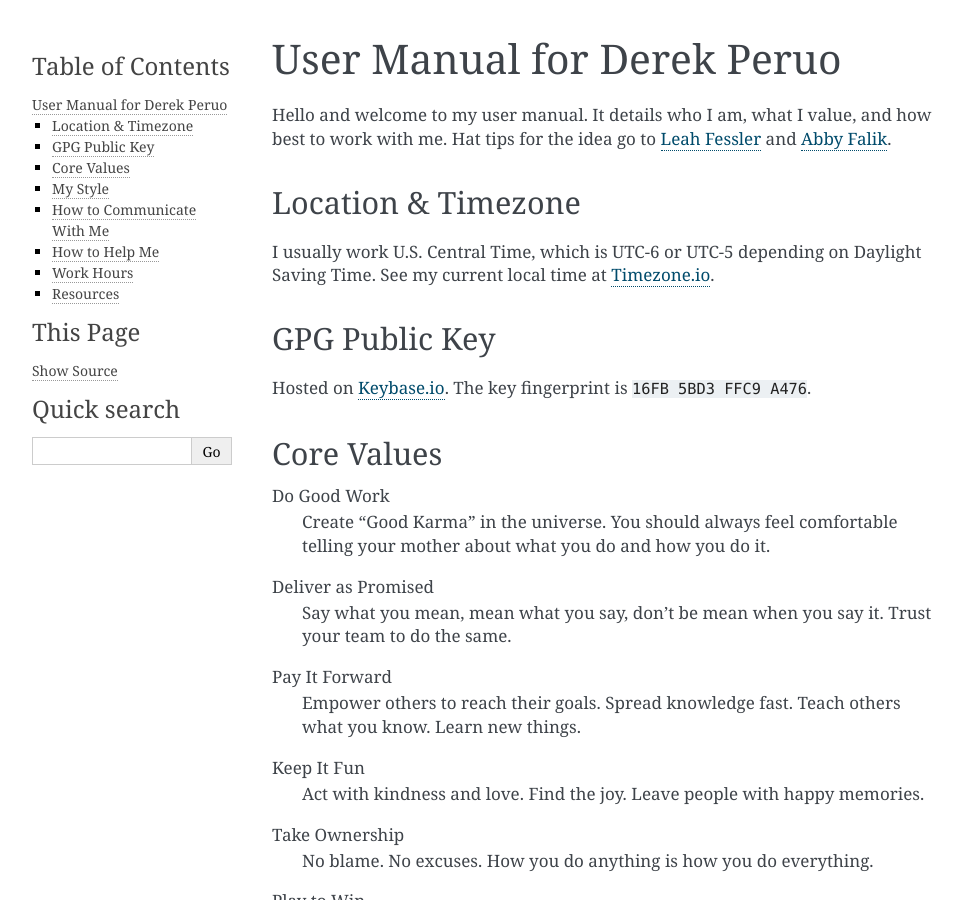
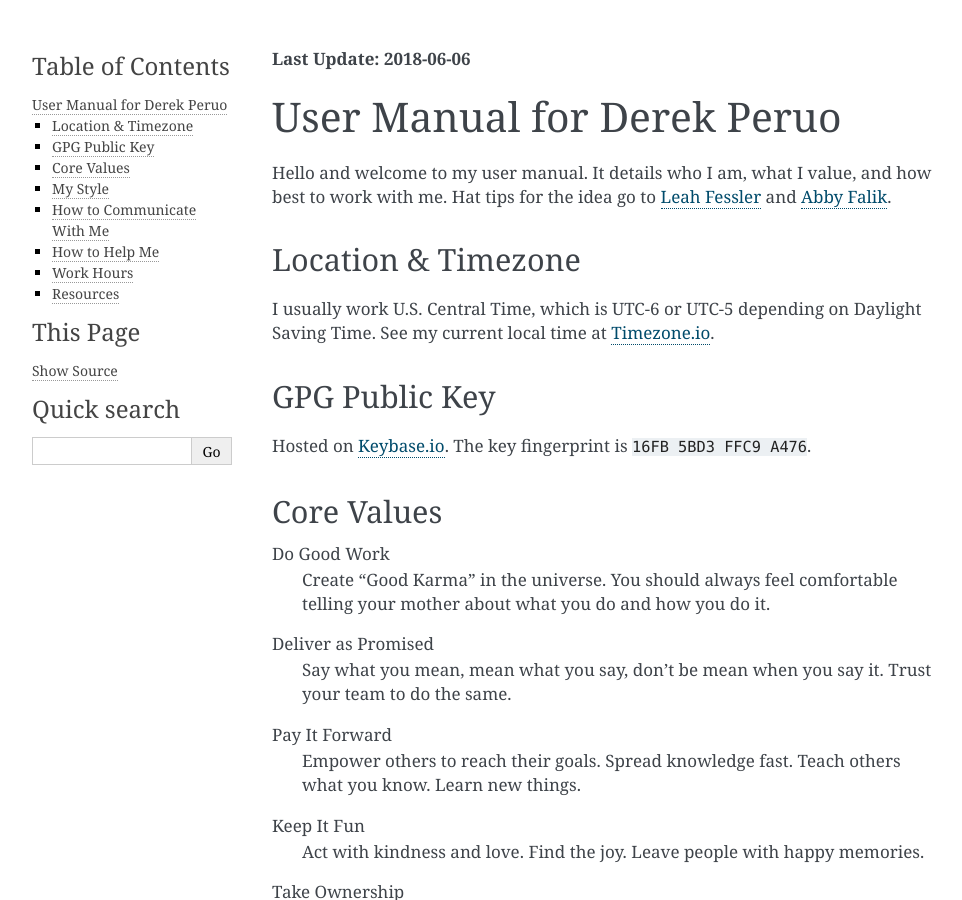
Before and after one commit to dperuo/about-me, a Sphinx documentation site: the page built from docs/index.rst, in a window 1280 px wide and 900 px high. Shown: the whole window, without its empty margins (148-1110 px from the left). Built offline with Sphinx 7.4.7, drawn with Linux system fonts in a browser that asks for light colours.

Commit message:
Add `Last Update`

```diff
--- a/docs/index.rst
+++ b/docs/index.rst
@@ -1,6 +1,7 @@
 .. _Timezone.io: https://timezone.io/people/5ad9fb24692c6f23d94646eb
 .. _Keybase.io: https://keybase.io/derekperuo
 
+**Last Update: 2018-06-06**
 
 User Manual for Derek Peruo
 ===========================
@@ -13,6 +14,8 @@ Hello and welcome to my user manual. It details who I am, what I value, and how
 .. include:: basic-info.rst
 
 .. include:: user-manual.rst
+
+
 
 Resources
 ---------
```
